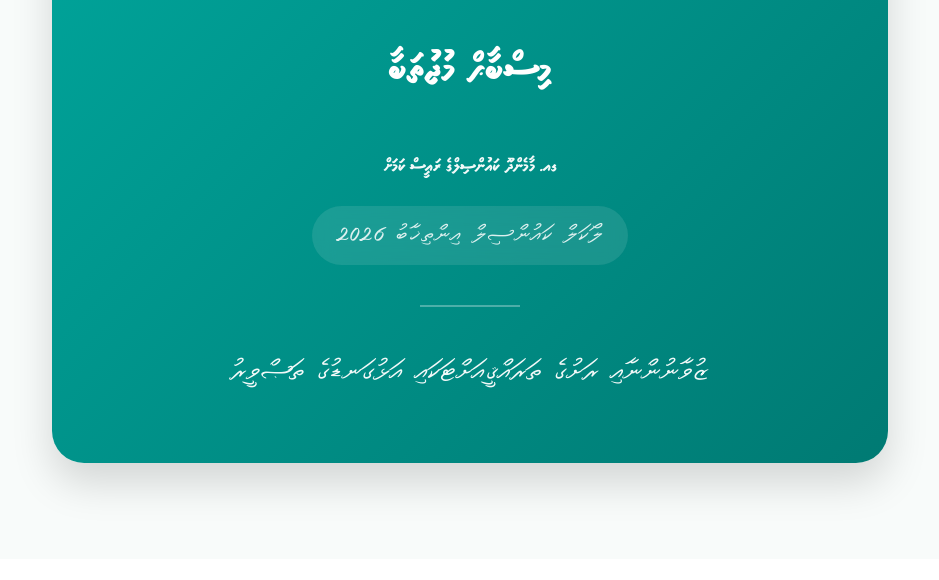
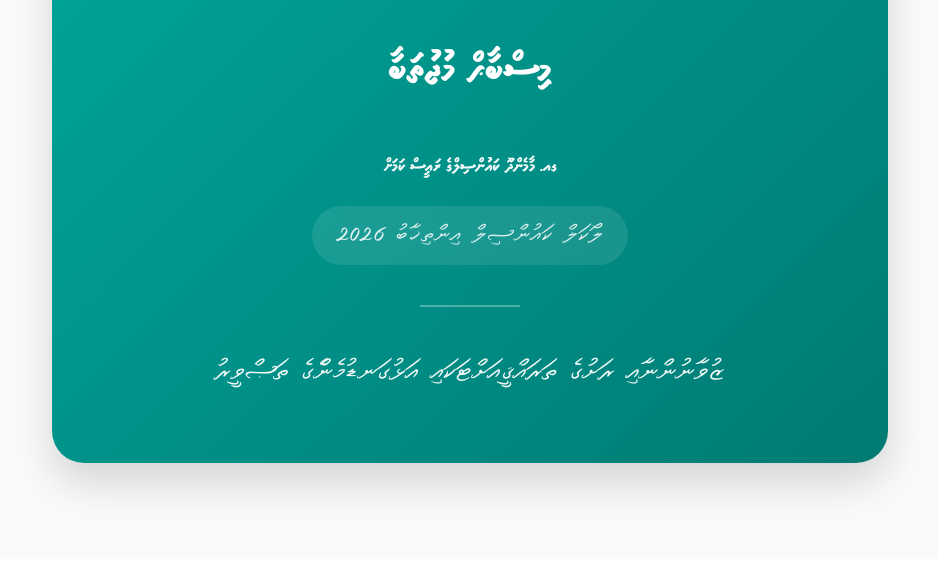
Before and after one commit to yaxxid/campaign-manifesto, a plain HTML site: page index.html in a window 1280 px wide. Shown: the part 220-800 px from the top of the page, without its empty margins (170-1109 px from the left). Drawn offline with Linux system fonts and the light colour scheme.

Commit message:
style: update header subtitle to plural version

```diff
--- a/index.html
+++ b/index.html
@@ -18,7 +18,7 @@
             <p class="candidate-title">ގއ. މާމެންދޫ ކައުންސިލްގެ ރައީސް ކަމަށް</p>
             <p class="party-info">ލޯކަލް ކައުންސިލް އިންތިޚާބު 2026</p>
             <div class="header-divider"></div>
-            <p class="subtitle">ޒުވާނުންނާއި ރަށުގެ ތަރައްޤީއަށްޓަކައި އަޅުގަނޑުގެ ތަޞްވީރު</p>
+            <p class="subtitle">ޒުވާނުންނާއި ރަށުގެ ތަރައްޤީއަށްޓަކައި އަޅުގަނޑުމެންެގެ ތަޞްވީރު</p>
         </header>
 
         <section class="candidate-slider-section">
```
